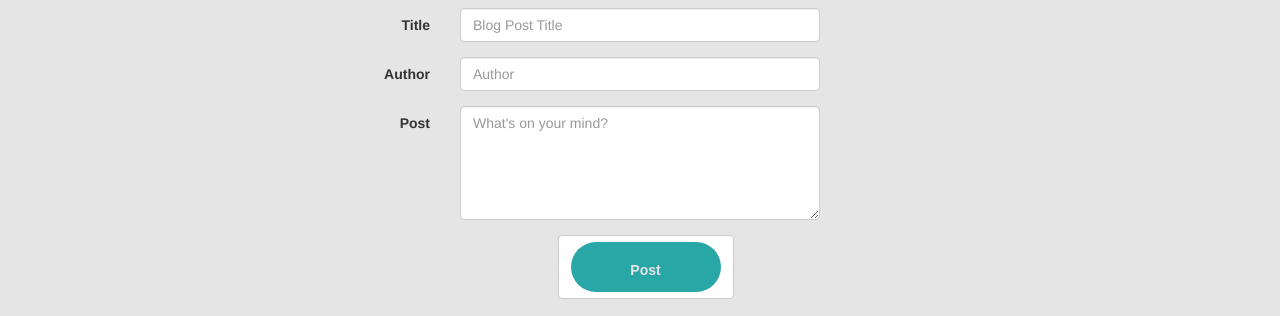
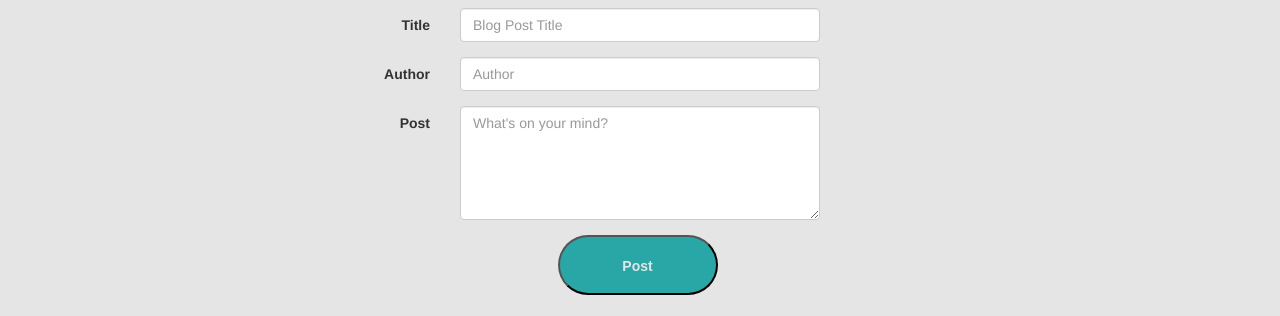
Before and after one commit to dianelo28/Project0, a website: page public/views/index.html in a window 1280 px wide. Shown: the part 622-938 px from the top of the page. Drawn offline with nearby package versions, Linux system fonts and the light colour scheme; files that its build step writes are made by us from their sources; no server answers; files whose address does not match are found by name; a web font is replaced by a local one.

Commit message:
button fix

```diff
--- a/public/styles/style.css
+++ b/public/styles/style.css
@@ -225,14 +225,14 @@ body{
 
 }
 
-.postButton a{
+#postButton a{
   color: #E5E5E5;
   text-decoration:none;
   text-align: center;
   display:block; /* important */
 }
 
-.postButton, .first{
+#postButton, .first{
   -webkit-transition: 0.3s;
   -moz-transition: 0.3s;
   -ms-transition: 0.3s;
@@ -241,21 +241,21 @@ body{
 }
 
 
-.postButton{
-  height: 50px;
+#postButton{
+  height: 60px;
   border-radius: 50px;
   text-align: center;
   font: normal normal 700 1em/4em Arial,sans-serif;
   overflow: hidden;
-  width: 150px;
+  width: 160px;
   background-color: #29A6A6;
 }
 
-.postButton:hover{
+#postButton:hover{
    background-color: #FFFFB5;
 }
 
-.postButton a:hover{
+#postButton a:hover{
   text-decoration: none;
   color: black;
 }
@@ -264,6 +264,6 @@ body{
   margin-top: 0em;
 }
 
-.postButton:hover .first{
+#postButton:hover .first{
   margin-top: -4em;
 }
--- a/public/views/index.html
+++ b/public/views/index.html
@@ -53,7 +53,7 @@
 
   <div class="form-group">
     <div class="col-sm-10 col-sm-offset-5">
-      <button type="submit" class="btn btn-default id=postButton"><div class="postButton"><a class="first">Post</a><a class="second">Share your Thoughts</a></div></button>
+      <button type="submit" id="postButton"><a class="first">Post</a><a class="second">Share your Thoughts</a></button>
     </div>
   </div>
 </form>
```
